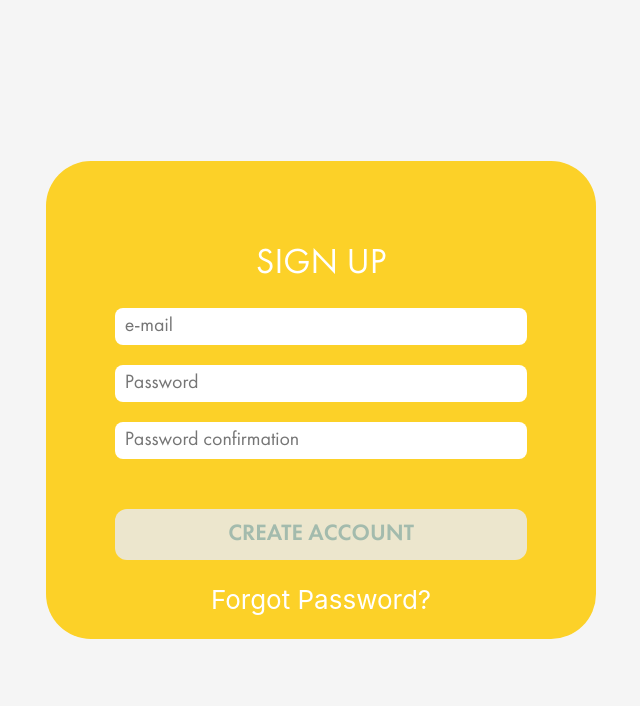
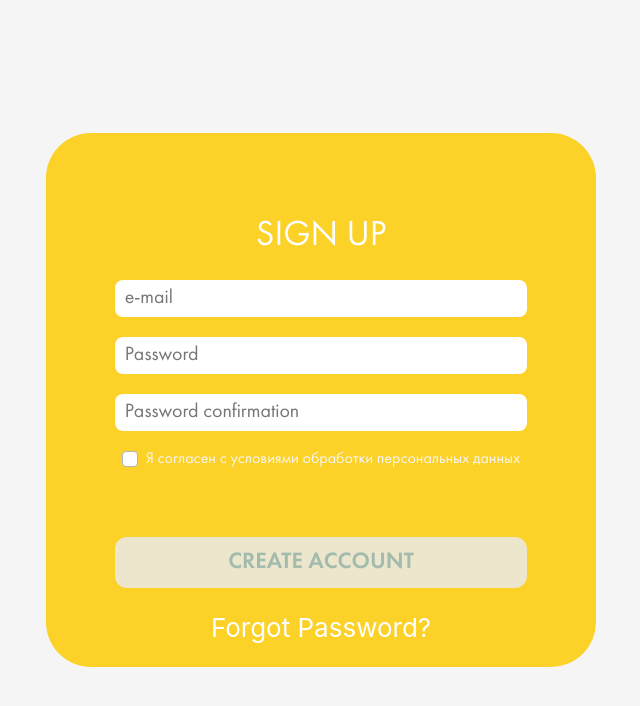
Before and after one commit to r1ddev/eventy, a React (Create React App) app: page /registration in a window 1280 px wide. Shown: the top 706 px of the page, without its empty margins (319-959 px from the left). Built offline with nearby package versions, Linux system fonts and the light colour scheme; what react-pose would draw is missing.

Commit message:
registration terms agree (demo)

```diff
--- a/src/pages/registration/registration.js
+++ b/src/pages/registration/registration.js
@@ -17,6 +17,7 @@ class Registration extends React.Component {
     passwordRepeated: "",
     passwordRepeatedError: false,
     disableForm: false,
+    termsAgree: false,
   };
 
   regOptions = [
@@ -96,9 +97,15 @@ class Registration extends React.Component {
     });
   };
 
+  onTermsAgreeChange = (e) => {
+    this.setState({
+      termsAgree: e.target.checked
+    })
+  }
+
   render() {
     const t = this.props.t;
-    const { email, password, passwordRepeated, disableForm, passwordRepeatedError } = this.state;
+    const { email, password, passwordRepeated, disableForm, passwordRepeatedError, termsAgree  } = this.state;
 
     return (
       <div id="registration">
@@ -132,12 +139,27 @@ class Registration extends React.Component {
 
             {passwordRepeatedError && <p className="error-message">{t("Пароли должны быть одинаковыми")}</p>}
 
+            <div className="custom-control custom-checkbox my-3">
+              <input
+                type="checkbox"
+                className="custom-control-input"
+                id="terms-agree"
+                checked={this.state.termsAgree}
+                onChange={this.onTermsAgreeChange}
+                required
+              />
+              <label className="custom-control-label" htmlFor="terms-agree">
+                Я согласен с условиями обработки персональных данных
+              </label>
+            </div>
+
             <button
               disabled={
                 passwordRepeatedError ||
                 email == "" ||
                 password == "" ||
                 passwordRepeated == "" ||
+                termsAgree == "" ||
                 disableForm
               }
               className="white-button login-btn">
--- a/src/pages/registration/registration.scss
+++ b/src/pages/registration/registration.scss
@@ -87,6 +87,10 @@
           }
         }
 
+        .custom-control-label {
+          color: #F5F5F5;
+        }
+
         .login-btn{
           margin-top: 50px;
           font-family: "FuturaDemiC";
```
